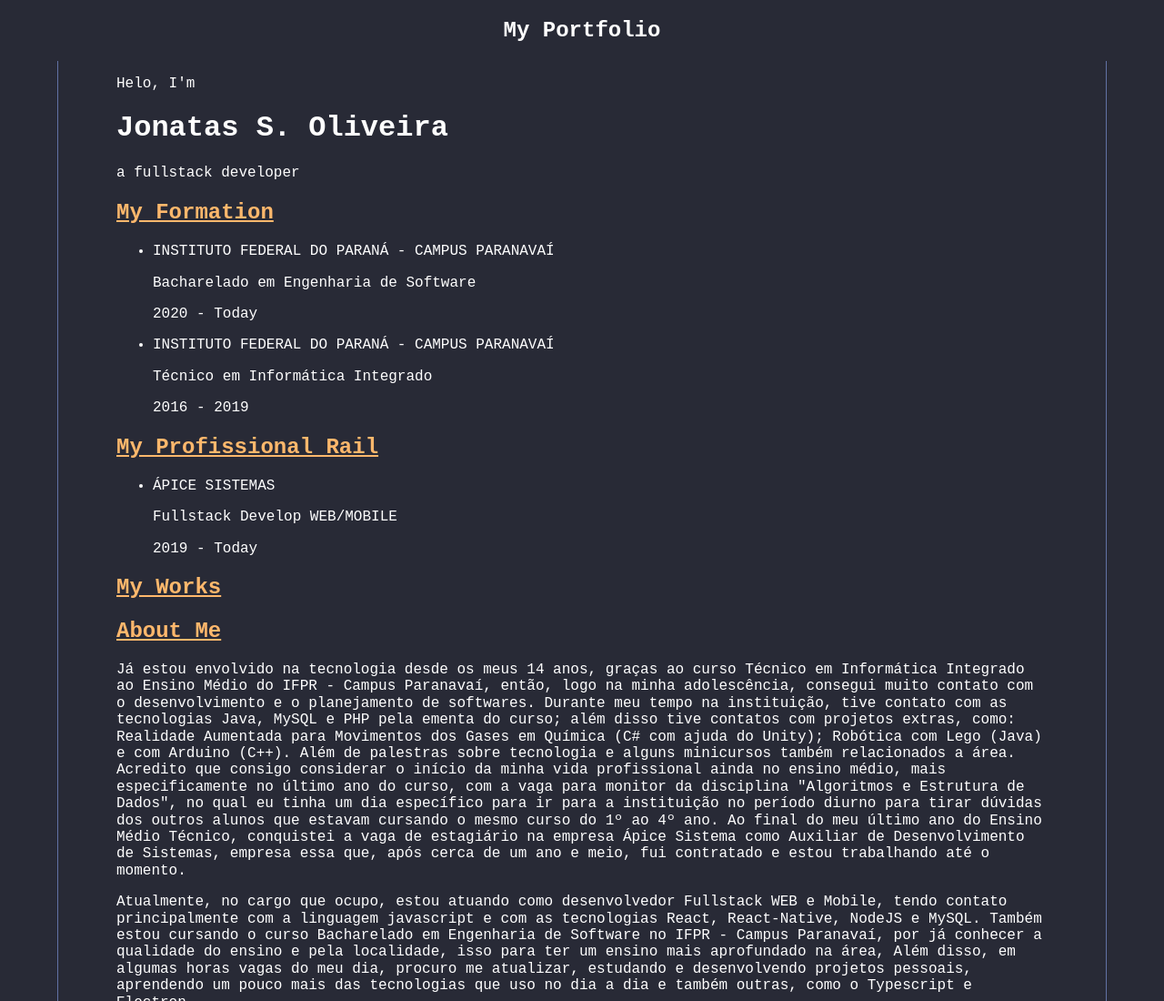
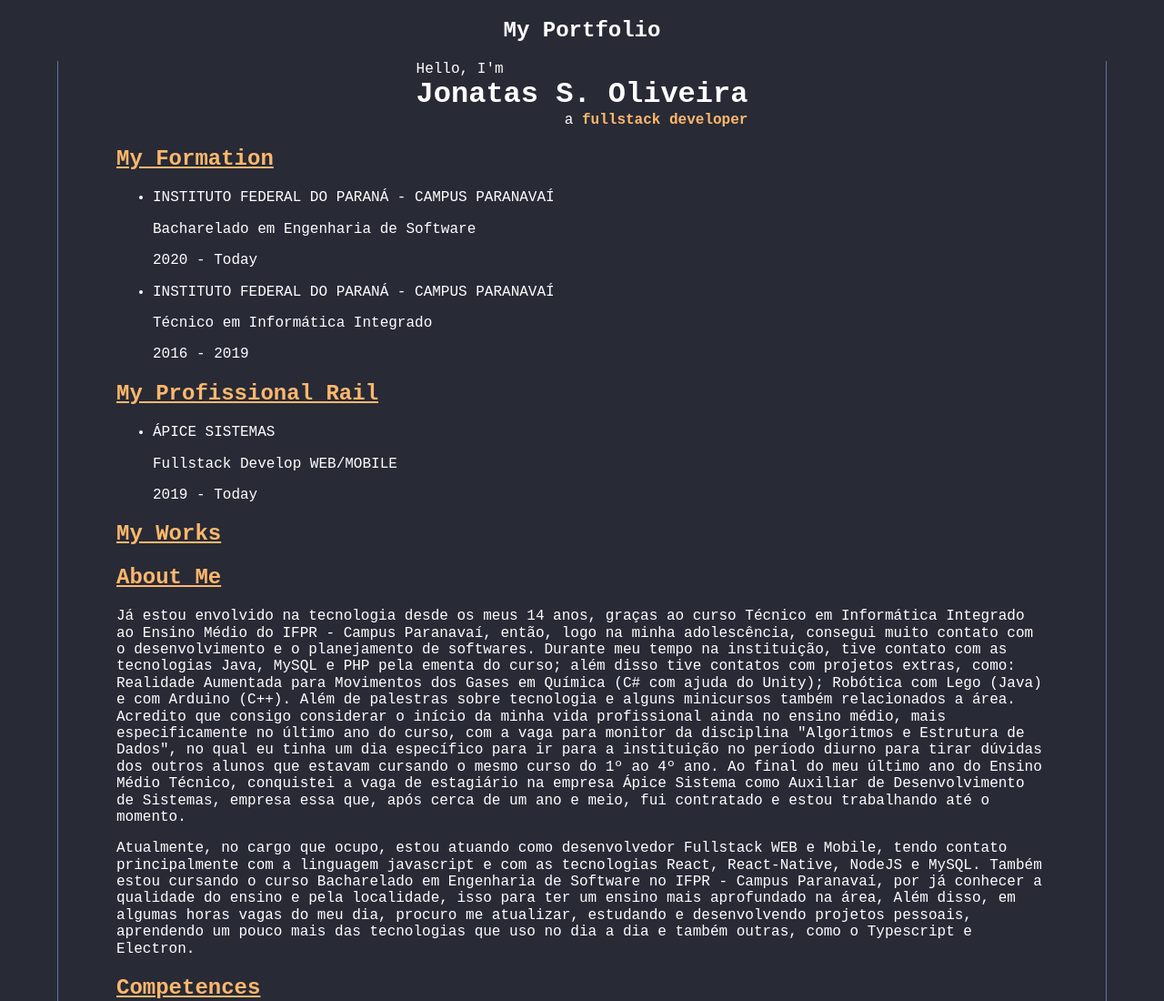
Before and after one commit to JonatasSOliveira/my_portfolio, a Gatsby site: page / in a window 1280 px wide. Shown: the top 1100 px of the page at 91% size. Built offline with nearby package versions, Linux system fonts and the light colour scheme; Gatsby itself is replaced by a stand-in of ours.

Commit message:
Estilização Seção Perfil

```diff
--- a/src/components/Header/index.tsx
+++ b/src/components/Header/index.tsx
@@ -1,8 +1,10 @@
+import "../../styles/components/Header/style.css"
+
 import React from 'react'
 
 function Header() {
     return (
-      <header>
+      <header className="component_header">
         <h2>My Portfolio</h2>
       </header>
     );
--- a/src/pages/index.tsx
+++ b/src/pages/index.tsx
@@ -1,5 +1,6 @@
 import "../styles/normalize.css";
 import "../styles/pages/main/style.css";
+import "../styles/global/style.css"
 
 import * as React from "react";
 
--- a/src/sections/Profile/index.tsx
+++ b/src/sections/Profile/index.tsx
@@ -1,11 +1,17 @@
+import "../../styles/sections/Profile/index.css";
+
 import React from "react";
 
 function Profile() {
   return (
-    <section>
-      <p>Helo, I'm</p>
-      <h1>Jonatas S. Oliveira</h1>
-      <p>a fullstack developer</p>
+    <section className="section_profile">
+      <div>
+        <p className="greetings">Hello, I'm</p>
+        <h1 className="title">Jonatas S. Oliveira</h1>
+        <p className="subtitle">
+          a <span className="contrast">fullstack developer</span>
+        </p>
+      </div>
     </section>
   );
 }
--- /dev/null
+++ b/src/styles/components/Header/style.sass
@@ -0,0 +1,5 @@
+.component_header
+    width: 100%
+    display: flex
+    justify-content: center
+    align-items: center
--- /dev/null
+++ b/src/styles/global/style.sass
@@ -0,0 +1,5 @@
+@import "../variables/variables.sass"
+
+.contrast
+    color: $orange
+    font-weight: bold
--- /dev/null
+++ b/src/styles/sections/Profile/index.sass
@@ -0,0 +1,19 @@
+.section_profile
+    display: flex
+    justify-content: center
+    align-items: center
+
+    .greetings, .subtitle
+        width: auto
+
+    .greetings, .title, .subtitle
+        margin: 0
+
+    .greetings
+        text-align: left
+
+    .title
+        text-align: center
+
+    .subtitle
+        text-align: right
```
Also changed, not shown: src/styles/components/Header/style.css (added), src/styles/global/style.css (added), src/styles/sections/Profile/index.css (added), 3 other files.
